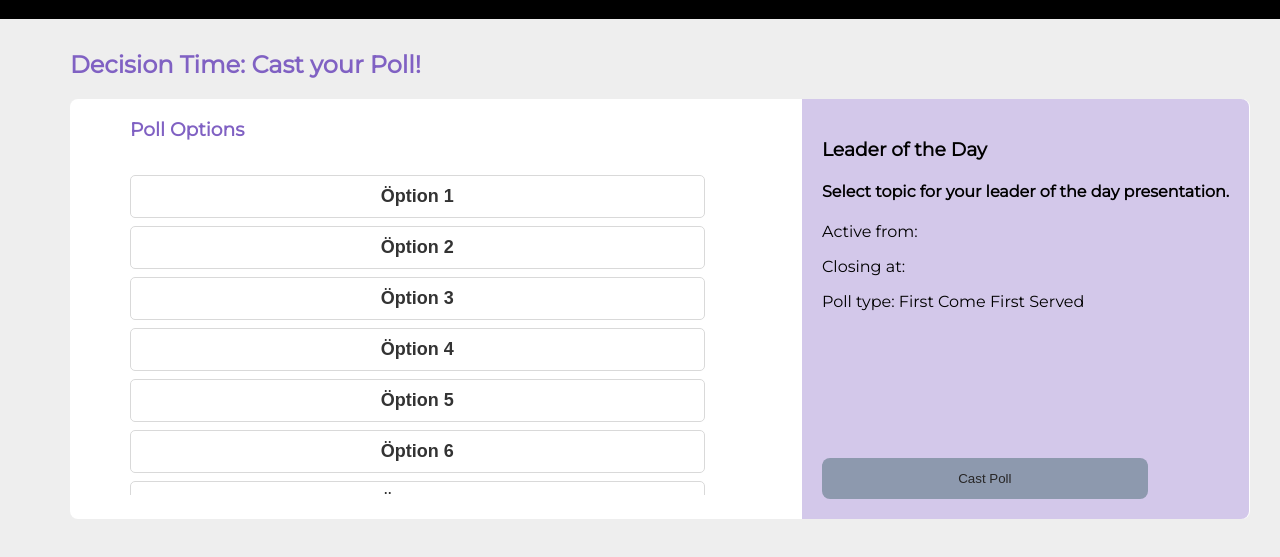
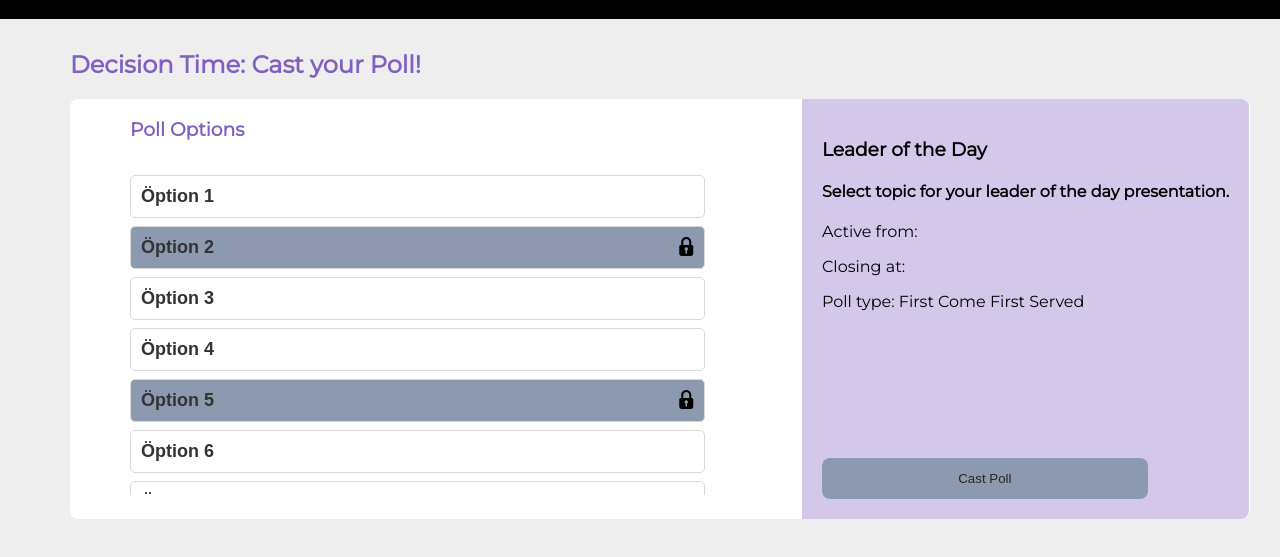
Before and after one commit to parvathyst/exPoll, a plain HTML site: page src/pages/User/castPoll/index.html in a window 1280 px wide. Shown: the part 45-602 px from the top of the page. Drawn offline with Linux system fonts and the light colour scheme.

Commit message:
feat: update data format for poll options, add styling to locked and unlocked options

```diff
--- a/src/pages/User/castPoll/pollPage.css
+++ b/src/pages/User/castPoll/pollPage.css
@@ -30,7 +30,7 @@ body {
   padding-left: 60px;
 }
 
-.poll-option-heading{
+.poll-option-heading {
   color: #8061c3;
 }
 
@@ -45,7 +45,6 @@ body {
   background-color: rgba(128, 97, 195, 0.35);
   border-radius: 0px 8px 8px 0px;
 }
-
 
 .poll-description-container {
   height: 100%;
@@ -115,8 +114,20 @@ body {
   padding: 0;
 }
 
-.selected-poll-card
-{
-  border: 3px #8061C3 solid;
+.selected-poll-card {
+  border: 3px #8061c3 solid;
   box-shadow: 0px 4px 4px 0px #0000002c;
 }
+
+.unlocked-poll-card{
+  display: flex;
+  flex-direction: row;
+  justify-content: start;
+}
+
+.locked-poll-card {
+  display: flex;
+  flex-direction: row;
+  justify-content: space-between;
+  background-color:#8D99AE;
+}
--- a/src/pages/User/castPoll/pollpage.js
+++ b/src/pages/User/castPoll/pollpage.js
@@ -1,11 +1,46 @@
 const pollOptions = [
-  "Öption 1",
-  "Öption 2",
-  "Öption 3",
-  "Öption 4",
-  "Öption 5",
-  "Öption 6",
-  "Öption 7",
+  {
+    assignedEmployee: "",
+    name: "Öption 1",
+    selectedTime: "",
+    status: false,
+  },
+  {
+    assignedEmployee: "",
+    name: "Öption 2",
+    selectedTime: "",
+    status: true,
+  },
+  {
+    assignedEmployee: "",
+    name: "Öption 3",
+    selectedTime: "",
+    status: false,
+  },
+  {
+    assignedEmployee: "",
+    name: "Öption 4",
+    selectedTime: "",
+    status: false,
+  },
+  {
+    assignedEmployee: "",
+    name: "Öption 5",
+    selectedTime: "",
+    status: true,
+  },
+  {
+    assignedEmployee: "",
+    name: "Öption 6",
+    selectedTime: "",
+    status: false,
+  },
+  {
+    assignedEmployee: "",
+    name: "Öption 7",
+    selectedTime: "",
+    status: false,
+  },
 ];
 
 displayPollList();
@@ -16,28 +51,36 @@ function displaySelectedOption(value, pollItem) {
   //Change style of unselected cards
   const allPollCards = document.getElementsByClassName("poll-card");
   for (const pollCard of allPollCards) {
-     pollCard.classList.remove("selected-poll-card");
+    pollCard.classList.remove("selected-poll-card");
   }
 
   //Change style of selected card
   pollItem.classList.add("selected-poll-card");
 }
 
-function displayOption(value) {
+function displayOption(value, status) {
   const pollItem = document.createElement("button");
   pollItem.classList.add("poll-card");
   pollItem.onclick = function () {
     displaySelectedOption(value, pollItem);
   };
-  pollItem.innerHTML = `
+  if (status == false) {
+    pollItem.innerHTML = `
     <h2>${value}</h2>
     `;
+    pollItem.classList.add("unlocked-poll-card")
+  } else {
+    pollItem.innerHTML = `
+    <h2>${value}</h2><img src="/src/assets/icons/lock.svg">
+    `;
+    pollItem.classList.add("locked-poll-card")
+  }
   const pollList = document.getElementsByClassName("poll-options-list")[0];
   pollList.appendChild(pollItem);
 }
 
 function displayPollList() {
   for (const pollOption of pollOptions) {
-    displayOption(pollOption);
+    displayOption(pollOption.name, pollOption.status);
   }
 }
```
Also changed, not shown: src/assets/icons/lock.svg (added).
